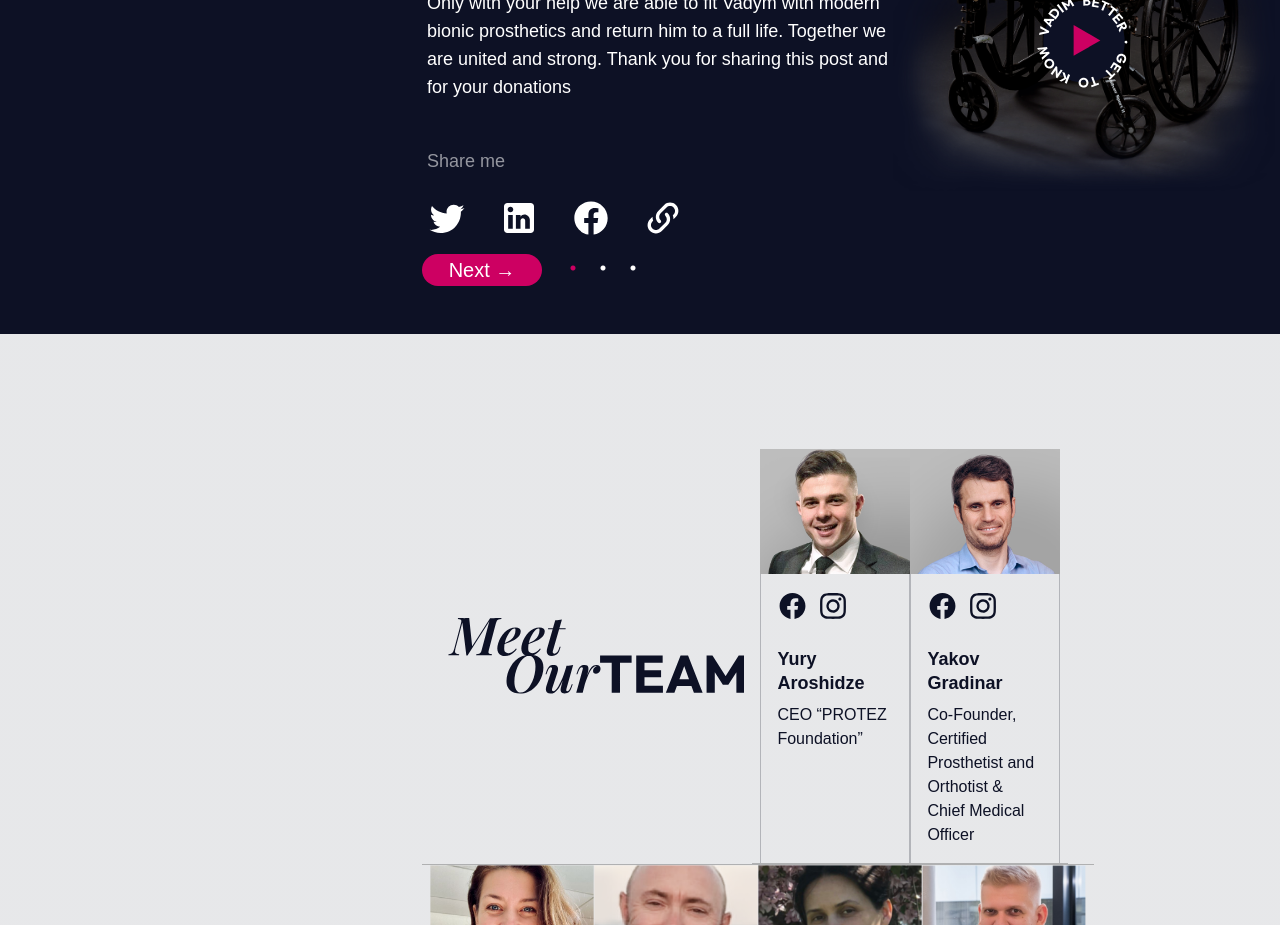
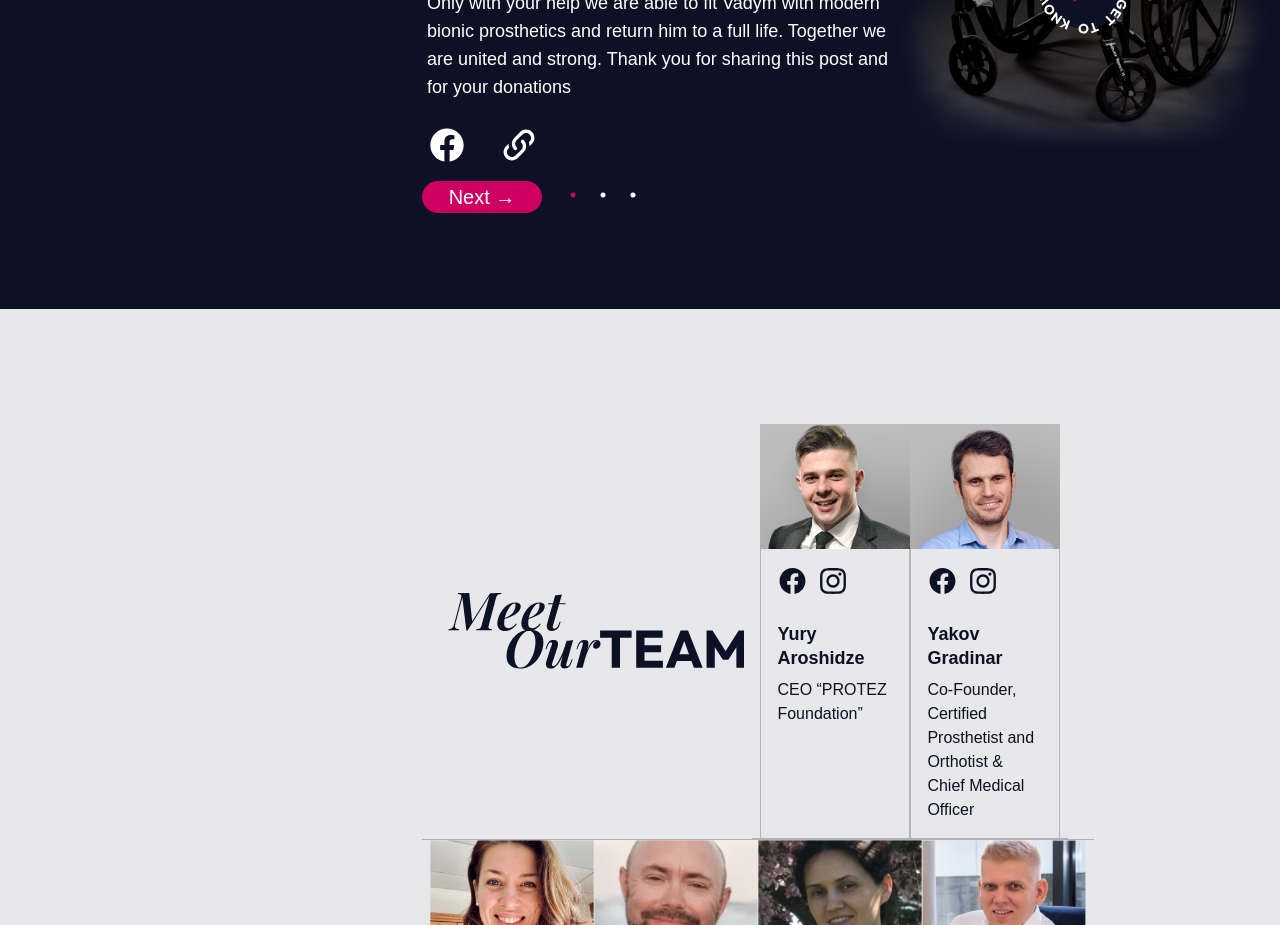
Before and after one commit to ditagroupinc/protez, a Next.js app: page / in a window 1280 px wide. Shown: the part 4140-5065 px from the top of the page. Built offline with nearby package versions, Linux system fonts and the light colour scheme.

Commit message:
veterans

```diff
--- a/sections/Header/index.jsx
+++ b/sections/Header/index.jsx
@@ -112,13 +112,13 @@ export default function Header({ notMainPage, black }) {
                 )}
               </li>
             ))}
-            {mobile && (
+            {/* {mobile && (
               <li className={"h4"}>
                 <button className={style.navAncor + " " + style.underlined}>
                   {texts.header.actionButtons.lang[lang]}
                 </button>
               </li>
-            )}
+            )} */}
           </ul>
         </div>
         <div>
--- a/sections/Veterans/Veterans.module.css
+++ b/sections/Veterans/Veterans.module.css
@@ -88,12 +88,12 @@ svg.veteranLogo {
   margin-top: 1.5rem;
 }
 
-.shareMe {
+/* .shareMe {
   margin-top: 3rem;
   & span {
     color: rgba(255, 255, 255, 0.56);
   }
-}
+} */
 
 .buttonsList {
   margin-top: 1.5rem;
--- a/sections/Veterans/index.jsx
+++ b/sections/Veterans/index.jsx
@@ -58,14 +58,14 @@ const Veterans = forwardRef(function ({ visible, id }, ref) {
                   <p className={`p ${style.cardText}`}>{element.text[lang]}</p>
 
                   <div className={style.shareMe}>
-                    <span className={`h5`}>{texts.veterans.share[lang]}</span>
+                    {/* <span className={`h5`}>{texts.veterans.share[lang]}</span> */}
                     <div className={`${style.buttonsList}`}>
-                      <a target="blank" href={element.twitter}>
+                      {/* <a target="blank" href={element.twitter}>
                         {icons.iconTwitter()}
-                      </a>
-                      <a target="blank" href={element.linkedin}>
+                      </a> */}
+                      {/* <a target="blank" href={element.linkedin}>
                         {icons.iconLinkedin()}
-                      </a>
+                      </a> */}
                       <a target="blank" href={element.facebook}>
                         {icons.iconFacebook()}
                       </a>
```
